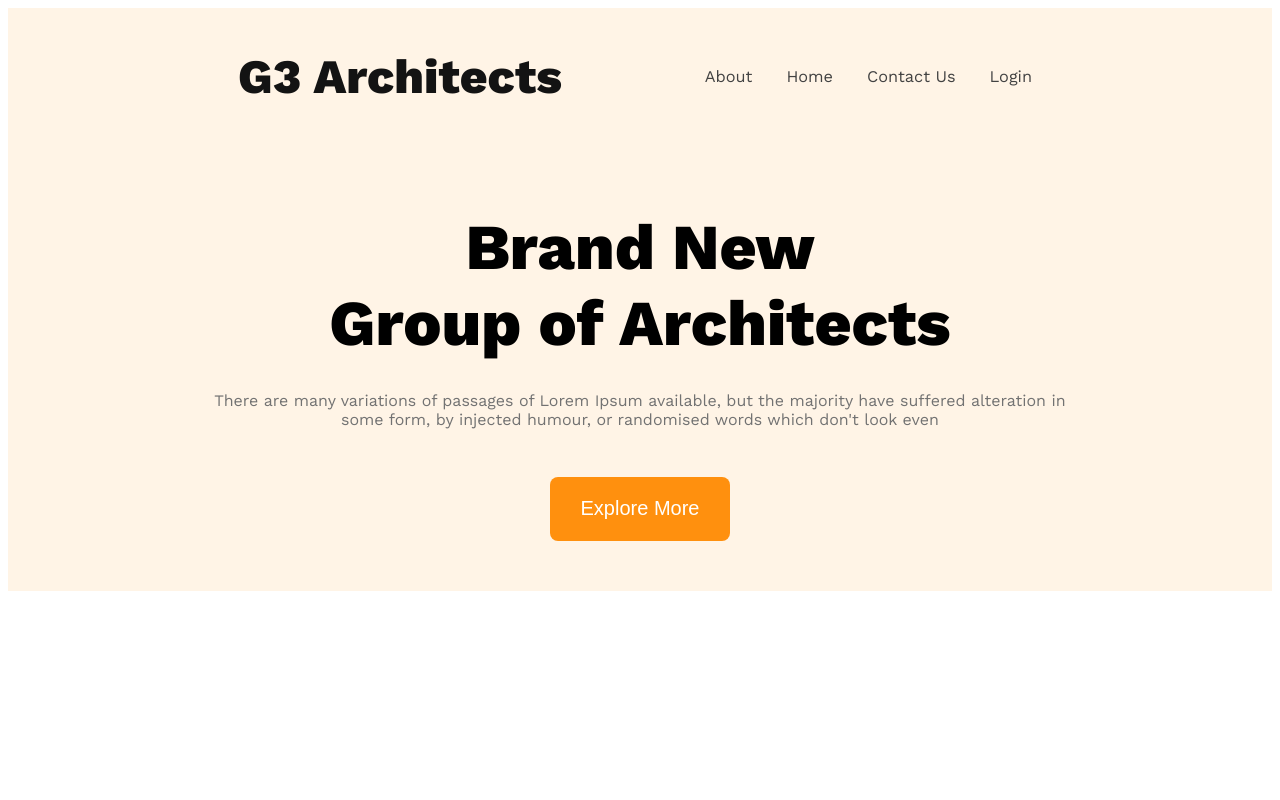
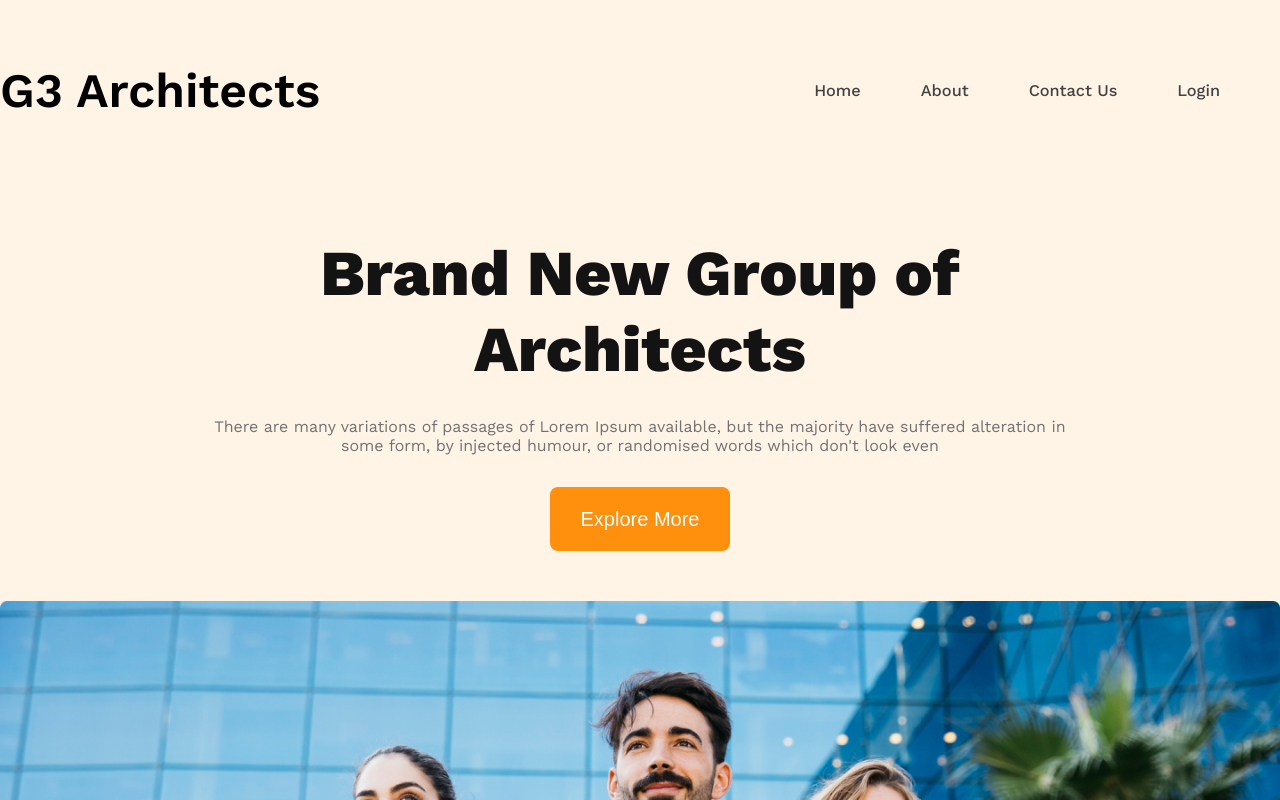
Before and after one commit to mahbubprince/g3-architects-projects, a plain HTML site: page index.html in a window 1280 px wide. Shown: the top 800 px of the page. Drawn offline with nearby package versions, Linux system fonts and the light colour scheme.

Commit message:
first landing page

```diff
--- a/index.html
+++ b/index.html
@@ -5,37 +5,34 @@
     <meta charset="UTF-8">
     <meta name="viewport" content="width=device-width, initial-scale=1.0">
     <title>g3-architects-projects</title>
-    <link rel="stylesheet" href="style.css">
     <link rel="preconnect" href="https://fonts.googleapis.com">
     <link rel="preconnect" href="https://fonts.gstatic.com" crossorigin>
     <link href="https://fonts.googleapis.com/css2?family=Work+Sans:ital,wght@0,100..900;1,100..900&display=swap"
         rel="stylesheet">
+    <link rel="stylesheet" href="style.css">
 </head>
 
 <body class="work-sans-primary">
     <header class="bg-color">
-        <div class="nav">
-            <nav>
-                <h2 class="dark-1 logo ">G3 Architects</h2>
-            </nav>
-            <div class="nav-links">
-                <ul>
-                    <li><a class="dark-2" href="">About</a></li>
-                    <li><a class="dark-2" href="">Home</a></li>
-                    <li><a class="dark-2" href="">Contact Us</a></li>
-                    <li><a class="dark-2" href="">Login</a></li>
-                </ul>
-            </div>
+        <nav class="navbar">
+            <h2>G3 Architects</h2>
+            <ul class="nav-links">
+                <li class="nav-link "><a class="dark-2" href="">Home</a></li>
+                <li class="nav-link "><a class="dark-2" href="">About</a></li>
+                <li class="nav-link "><a class="dark-2" href="">Contact Us</a></li>
+                <li class="nav-link "><a class="dark-2" href="">Login</a></li>
+            </ul>
+        </nav>
+        <div class="banner">
+            <div class="contant">
+                <h3 class="heading dark-1">Brand New Group of Architects
+                </h3>
+                <p class="contant-des dark-3">
+                    There are many variations of passages of Lorem Ipsum available, but the majority have suffered
+                    alteration in some form, by injected humour, or randomised words which don't look even
+                </p> <button class="btn-color Explore-More">Explore More</button>
+            </div> <img class="banner-img" src="images/banner.png" alt="">
         </div>
-        <div class="banner-contain">
-            <h3 class="banner-head">Brand New <br> Group of Architects</h3>
-            <p class="banner-des dark-3">There are many variations of passages of Lorem Ipsum available, but the
-                majority have suffered alteration in <br> some form, by injected humour, or randomised words which don't
-                look even</p>
-            <button class="btn-color explore-btn">Explore More</button>
-        </div>
-
-
     </header>
     <main>
 
--- a/style.css
+++ b/style.css
@@ -1,3 +1,8 @@
+* {
+    margin: 0;
+    padding: 0;
+}
+
 .work-sans-primary {
     font-family: "Work Sans", sans-serif;
     font-optical-sizing: auto;
@@ -5,6 +10,10 @@
 }
 
 /* shared style */
+.bg-color {
+    background-color: rgba(255, 144, 14, 0.1);
+}
+
 .dark-1 {
     color: #131313;
 }
@@ -22,71 +31,76 @@
     color: white;
 }
 
-.bg-color {
-    background-color: rgba(255, 144, 14, 0.1);
+/* nav style */
+.navbar {
+    display: flex;
+    justify-content: space-between;
+    align-items: center;
+    padding-top: 62px;
 }
 
-
-
-/* nav style */
-.nav {
-    display: flex;
-    justify-content: space-between;
+nav h2 {
+    font-size: 3rem;
+    font-weight: 600;
 }
 
-.logo {
-    font-size: 3rem;
-    font-weight: 800;
-    margin-left: 230px;
+header ul {
+    display: flex;
 }
 
-.nav-links ul {
-    display: flex;
-    gap: 34px;
-    margin-right: 240px;
+header ul li {
+    list-style: none;
+}
+
+.nav-link {
+    margin-right: 60px;
+}
+
+.nav-link a {
+    text-decoration: none;
+    font-size: 1.02rem;
+    font-weight: 500;
+}
+
+/* banner style */
+.heading {
+    font-size: 4rem;
+    font-weight: 800;
+}
+
+.contant-des {
+    font-size: 1rem;
+}
+
+.contant {
+    max-width: 862px;
+    text-align: center;
+    margin: 0 auto;
+    margin-top: 116px;
+}
+
+.heading {
+    margin-bottom: 30px;
 
 }
 
-.nav-links ul li {
-    list-style: none;
-
-}
-
-.nav-links {
-    display: flex;
-    justify-content: center;
-    align-items: center;
-}
-
-.nav-links a {
-    text-decoration: none;
-    font-size: 1.02rem;
-}
-
-/* banner style */
-.banner-contain {
-    max-width: 862px;
-    margin: 0 auto;
-    text-align: center;
-}
-
-.banner-head {
-    font-size: 4rem;
-    font-weight: 800;
-    margin-bottom: 30px;
-}
-
-.banner-des {
-    font-size: 1rem;
-}
-
-.explore-btn {
+.Explore-More {
     height: 64px;
     width: 180px;
     border-radius: 8px;
-    border: none;
     font-size: 1.25rem;
-    font-weight: 400;
+    border-style: none;
     margin-top: 32px;
-    margin-bottom: 50px;
 }
+
+.banner-img {
+    width: 100%;
+    margin-top: 50px;
+    padding-bottom: 38px;
+}
+
+.banner,
+.navbar {
+    max-width: 1440px;
+    margin: 0 auto;
+}
```
